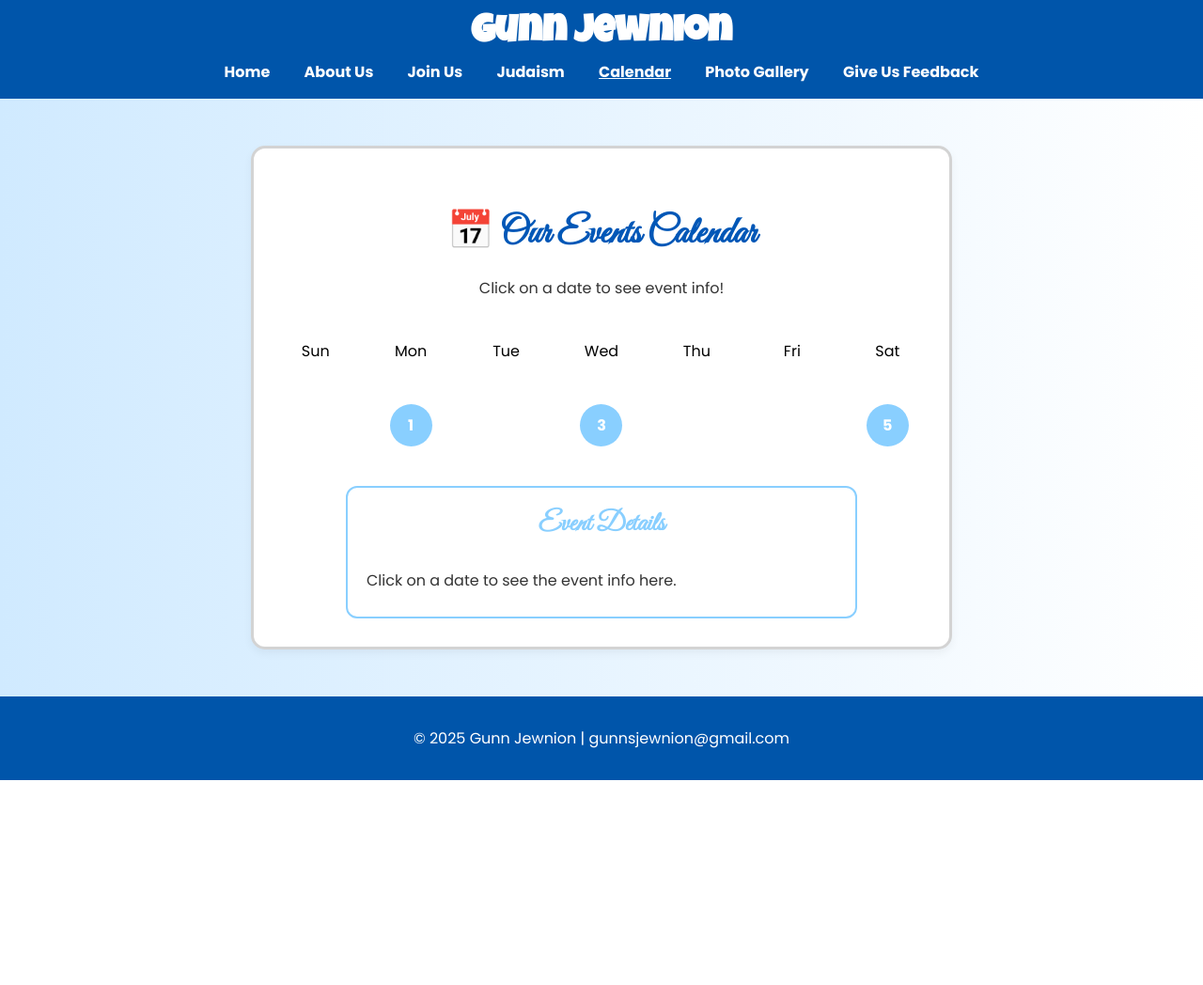
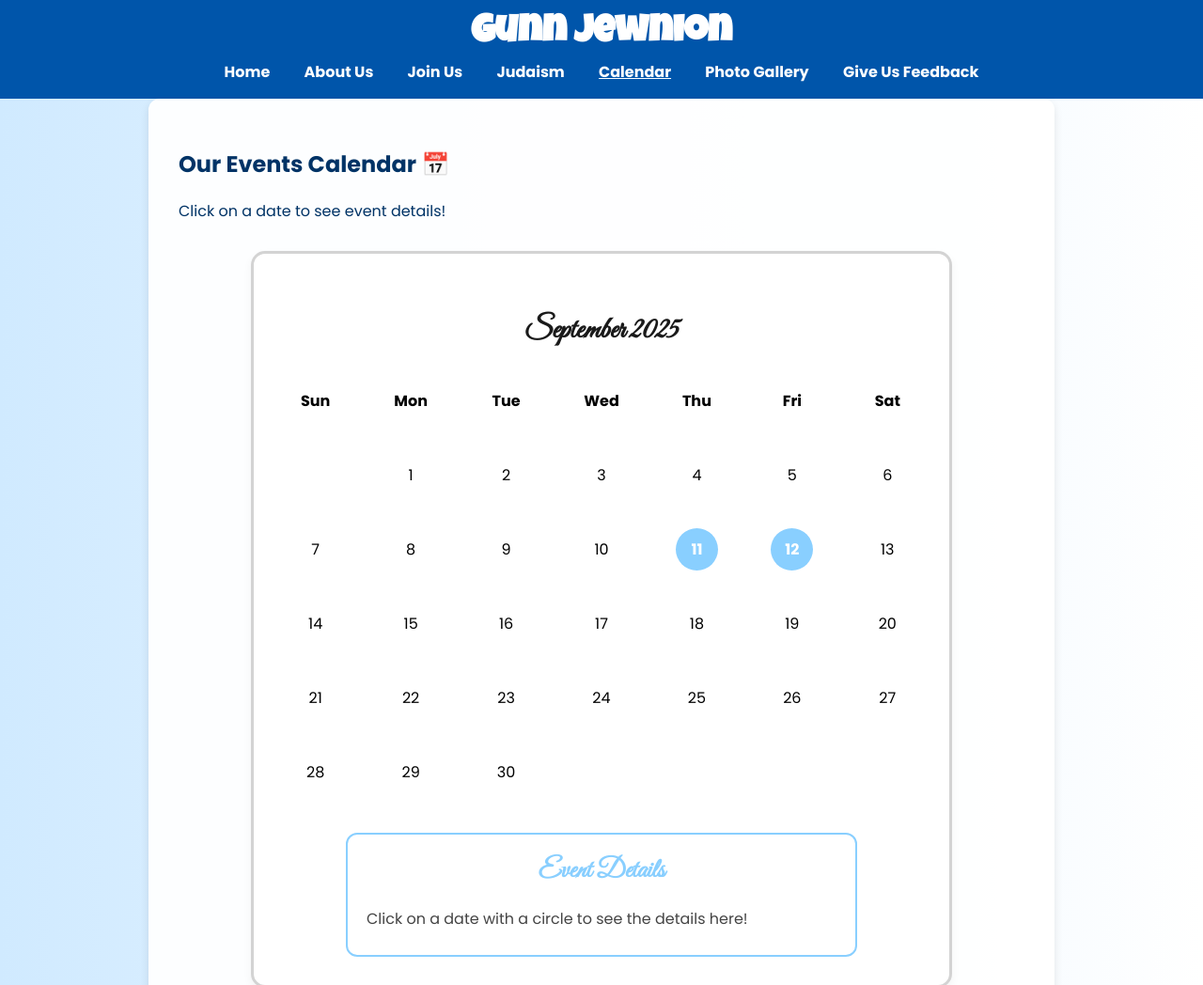
Before and after one commit to mia-coding/GunnJewnion, a plain HTML site: page calendar.html in a window 1280 px wide. Shown: the top 1048 px of the page at 94% size. Before the commit the page ends 830 px from the top, so only its background shows below. Drawn offline with Linux system fonts and the light colour scheme.

Commit message:
Update calendar.html

```diff
--- a/calendar.html
+++ b/calendar.html
@@ -7,16 +7,15 @@
   <link rel="stylesheet" href="style.css" />
   <link href="https://fonts.googleapis.com/css2?family=Poppins:wght@400;700&family=Luckiest+Guy&family=Great+Vibes&display=swap" rel="stylesheet" />
 
-  <!-- Calendar-specific CSS only -->
   <style>
-    /* Calendar box */
+    /* Calendar-specific styles only */
     .calendar-container {
       background: white;
       border: 3px solid #d3d3d3;
       border-radius: 15px;
       padding: 30px 20px;
       max-width: 700px;
-      margin: 50px auto;
+      margin: 30px auto;
       box-shadow: 0 4px 10px rgba(0,0,0,0.05);
       text-align: center;
     }
@@ -25,13 +24,13 @@
       font-family: 'Great Vibes', cursive;
       font-size: 2.5rem;
       color: #0057b7;
-      margin-bottom: 20px;
+      margin-bottom: 5px;
     }
 
-    .calendar-container p {
-      font-family: 'Poppins', sans-serif;
-      font-size: 1rem;
-      color: #333;
+    .calendar-container h3 {
+      font-family: 'Great Vibes', cursive;
+      font-size: 2rem;
+      color: #1a1a1a;
       margin-bottom: 20px;
     }
 
@@ -58,7 +57,7 @@
       color: white;
       border-radius: 50%;
       width: 45px;
-      aspect-ratio: 1/1;
+      aspect-ratio: 1 / 1;
       display: flex;
       align-items: center;
       justify-content: center;
@@ -107,11 +106,15 @@
     @media (max-width: 600px) {
       .calendar-container {
         padding: 20px;
-        margin: 30px auto;
+        margin: 20px auto;
       }
 
       .calendar-container h2 {
         font-size: 2rem;
+      }
+
+      .calendar-container h3 {
+        font-size: 1.5rem;
       }
 
       .calendar {
@@ -140,7 +143,6 @@
     }
   </style>
 </head>
-
 <body>
   <header>
     <h1>Gunn Jewnion</h1>
@@ -156,33 +158,65 @@
   </header>
 
   <main>
-    <section class="calendar-container">
-      <h2>📅 Our Events Calendar</h2>
-      <p>Click on a date to see event info!</p>
+    <section class="section">
+      <h2>Our Events Calendar 📅</h2>
+      <p>Click on a date to see event details!</p>
 
-      <div class="calendar">
-        <!-- Days of the week -->
-        <div class="day">Sun</div>
-        <div class="day">Mon</div>
-        <div class="day">Tue</div>
-        <div class="day">Wed</div>
-        <div class="day">Thu</div>
-        <div class="day">Fri</div>
-        <div class="day">Sat</div>
+      <div class="calendar-container">
+        <h3>September 2025</h3>
 
-        <!-- Example week with event circles -->
-        <div class="day"></div>
-        <div class="event-day" data-title="BBYO Kickoff" data-time="5:00 PM" data-desc="Our first BBYO meeting to meet everyone!">1</div>
-        <div class="day"></div>
-        <div class="event-day" data-title="Shabbat Prep" data-time="3:30 PM" data-desc="Preparing for our first Shabbat event">3</div>
-        <div class="day"></div>
-        <div class="day"></div>
-        <div class="event-day" data-title="Game Night" data-time="6:00 PM" data-desc="Fun games and bonding night!">5</div>
-      </div>
+        <div class="calendar">
+          <!-- Days of the week -->
+          <div class="day"><strong>Sun</strong></div>
+          <div class="day"><strong>Mon</strong></div>
+          <div class="day"><strong>Tue</strong></div>
+          <div class="day"><strong>Wed</strong></div>
+          <div class="day"><strong>Thu</strong></div>
+          <div class="day"><strong>Fri</strong></div>
+          <div class="day"><strong>Sat</strong></div>
 
-      <div id="event-details">
-        <h3>Event Details</h3>
-        <p>Click on a date to see the event info here.</p>
+          <!-- September 2025 calendar starts Monday, Sept 1 -->
+          <div class="day"></div> <!-- Sun Aug 31 placeholder -->
+          <div class="day">1</div>
+          <div class="day">2</div>
+          <div class="day">3</div>
+          <div class="day">4</div>
+          <div class="day">5</div>
+          <div class="day">6</div>
+
+          <div class="day">7</div>
+          <div class="day">8</div>
+          <div class="day">9</div>
+          <div class="day">10</div>
+          <div class="event-day" data-title="Fall Club Fair - Day 1" data-time="Lunch" data-location="Senior Quad" data-desc="First day for fall club fair, featuring Monday, Tuesday, and Wednesday clubs!">11</div>
+          <div class="event-day" data-title="Fall Club Fair - Day 2" data-time="Lunch" data-location="Senior Quad" data-desc="Second day for fall club fair, featuring Thursday (JSU!) and Friday clubs!">12</div>
+          <div class="day">13</div>
+
+          <div class="day">14</div>
+          <div class="day">15</div>
+          <div class="day">16</div>
+          <div class="day">17</div>
+          <div class="day">18</div>
+          <div class="day">19</div>
+          <div class="day">20</div>
+
+          <div class="day">21</div>
+          <div class="day">22</div>
+          <div class="day">23</div>
+          <div class="day">24</div>
+          <div class="day">25</div>
+          <div class="day">26</div>
+          <div class="day">27</div>
+
+          <div class="day">28</div>
+          <div class="day">29</div>
+          <div class="day">30</div>
+        </div>
+
+        <div id="event-details">
+          <h3>Event Details</h3>
+          <p>Click on a date with a circle to see the details here!</p>
+        </div>
       </div>
     </section>
   </main>
@@ -199,11 +233,13 @@
       day.addEventListener('click', () => {
         const title = day.dataset.title;
         const time = day.dataset.time;
+        const location = day.dataset.location;
         const desc = day.dataset.desc;
 
         detailsBox.innerHTML = `
           <h3>${title}</h3>
           <p><strong>Time:</strong> ${time}</p>
+          <p><strong>Location:</strong> ${location}</p>
           <p>${desc}</p>
         `;
       });
```
